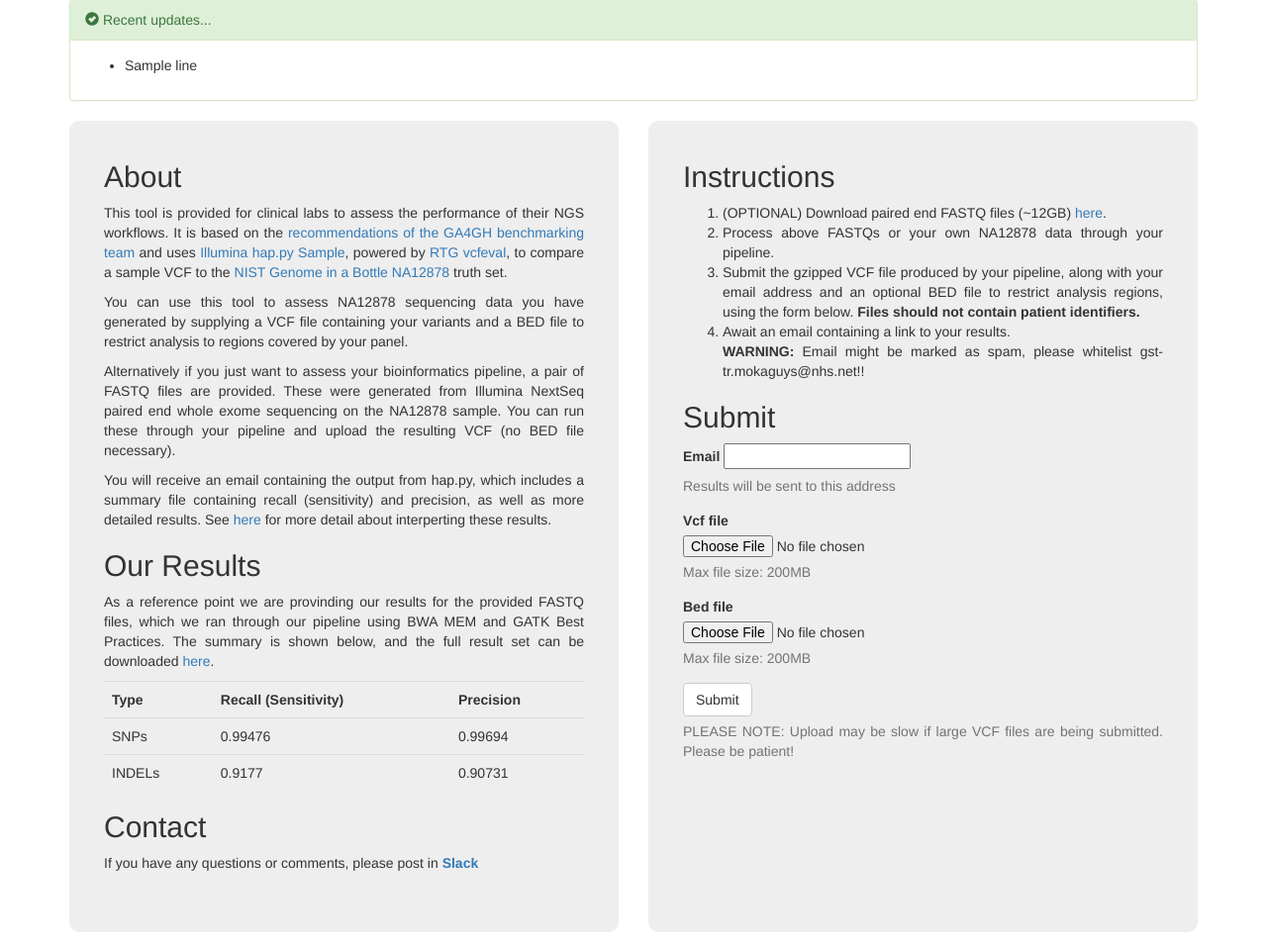
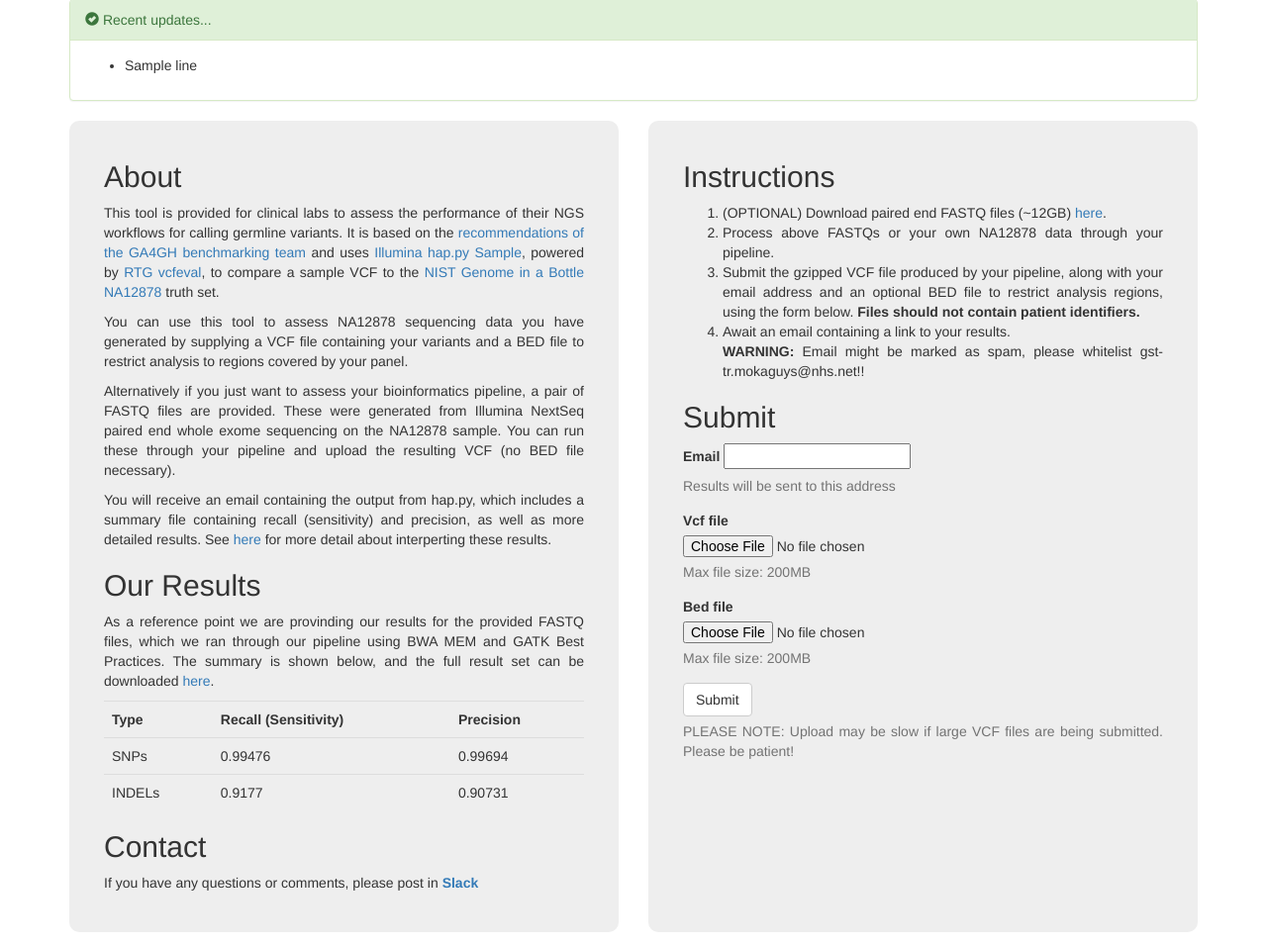
Before and after one commit to moka-guys/benchmarking_tool, a Django app: template happy_vcfeval/templates/happy_vcfeval/upload.html in a window 1280 px wide. Shown: the part 265-1222 px from the top of the page at 99% size. Run offline with Django 3.2, Linux system fonts and the light colour scheme; the template is opened without the code that fills it: most values are stand-ins (such as "Sample title", 1, 10 or a date in 2020); form fields are guessed from the names that the template uses; some libraries are stand-ins or nearby versions.

Commit message:
Specify that this tool is for germline variants

```diff
--- a/happy_vcfeval/templates/happy_vcfeval/upload.html
+++ b/happy_vcfeval/templates/happy_vcfeval/upload.html
@@ -42,7 +42,7 @@
         <div class="col-md-12" style="height:820px;background-color:#EEE;border-radius:10px">
           <div style="padding:20px">
           <h2>About</h2>
-          <p>This tool is provided for clinical labs to assess the performance of their NGS workflows. It is based on the <a href="https://doi.org/10.1101/270157" target="_blank">recommendations of the GA4GH benchmarking team</a> and uses <a href="https://github.com/Illumina/hap.py" target="_blank">Illumina hap.py {{happy_version}}</a>, powered by <a href="https://github.com/RealTimeGenomics/rtg-tools" target="_blank">RTG vcfeval</a>, to compare a sample VCF to the <a href="https://www.nist.gov/programs-projects/genome-bottle" target="_blank">NIST Genome in a Bottle NA12878</a> truth set.
+          <p>This tool is provided for clinical labs to assess the performance of their NGS workflows for calling germline variants. It is based on the <a href="https://doi.org/10.1101/270157" target="_blank">recommendations of the GA4GH benchmarking team</a> and uses <a href="https://github.com/Illumina/hap.py" target="_blank">Illumina hap.py {{happy_version}}</a>, powered by <a href="https://github.com/RealTimeGenomics/rtg-tools" target="_blank">RTG vcfeval</a>, to compare a sample VCF to the <a href="https://www.nist.gov/programs-projects/genome-bottle" target="_blank">NIST Genome in a Bottle NA12878</a> truth set.
           </p>
           <p>You can use this tool to assess NA12878 sequencing data you have generated by supplying a VCF file containing your variants and a BED file to restrict analysis to regions covered by your panel.
           </p>
```
